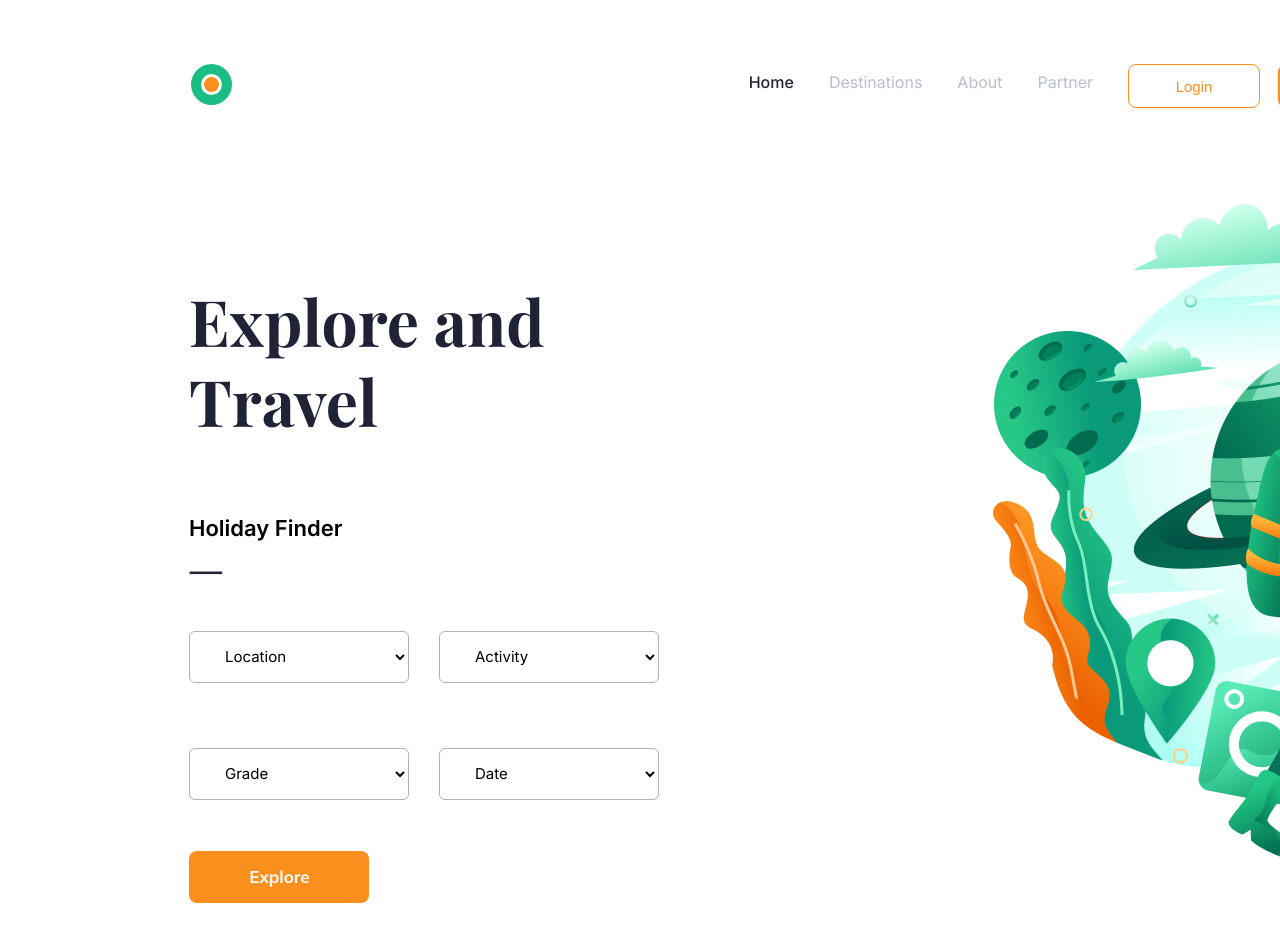
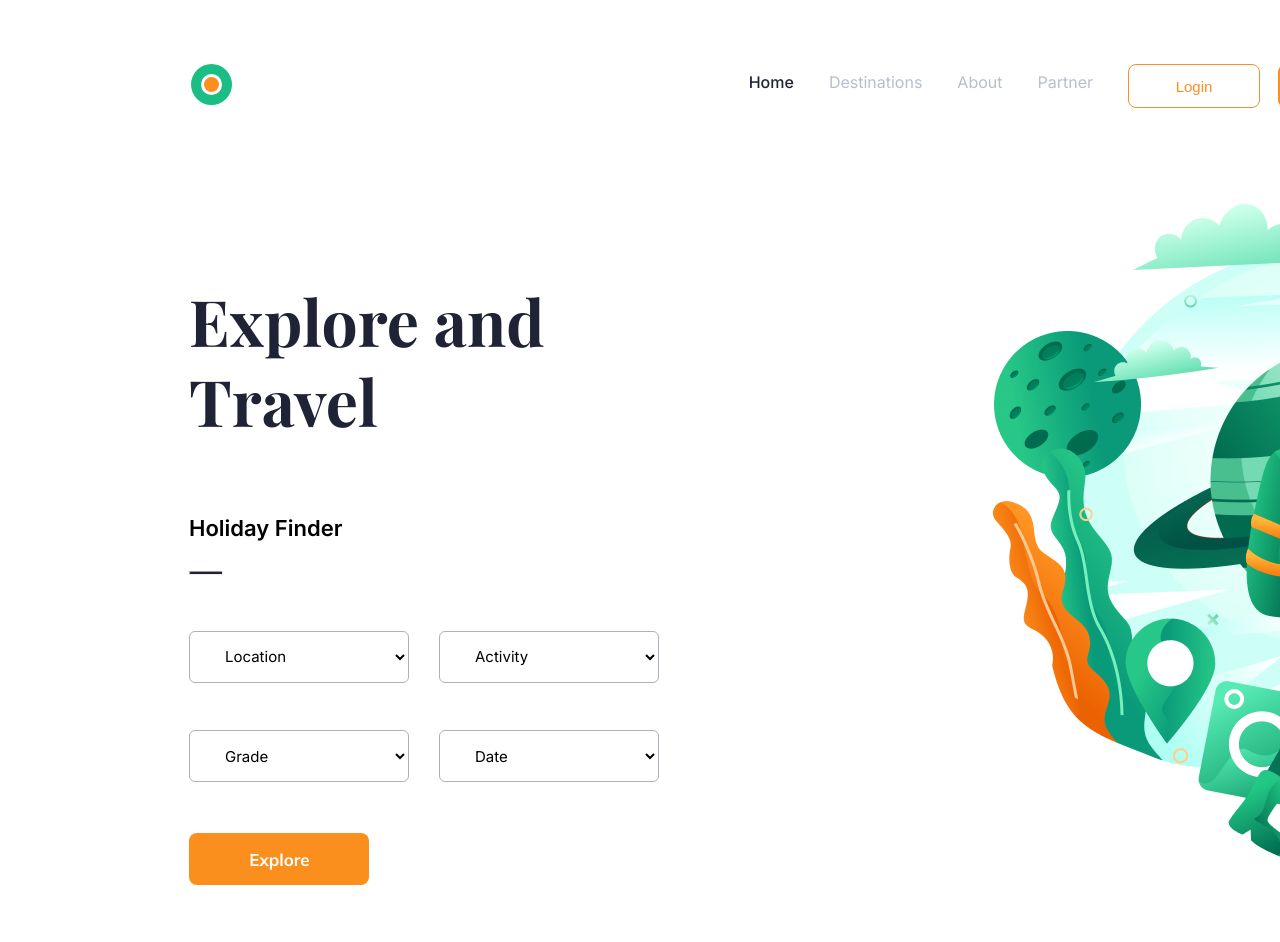
Before and after one commit to eynlanzer/thousand-sunny, a React (Create React App) app: page / in a window 1280 px wide. Shown: the top 942 px of the page. Built offline with nearby package versions, Linux system fonts and the light colour scheme.

Commit message:
finder reviewed

```diff
--- a/src/scss/_finder.scss
+++ b/src/scss/_finder.scss
@@ -15,7 +15,7 @@
       font-family: 'Mulish';
       font-size: 17px;
       font-weight: 700;
-      margin-top: 16px;
+      margin-top: 33.5px;
       padding: 4px 59px 4px 60px;
       height: 52px;
       width: 180px;
@@ -64,7 +64,7 @@
         line-height: 32px;
         height: 52px;
         width: 220px;
-        margin-bottom: 35px;
+        margin-bottom: 17.5px;
         padding-left: 31px;
       }
     }
```
